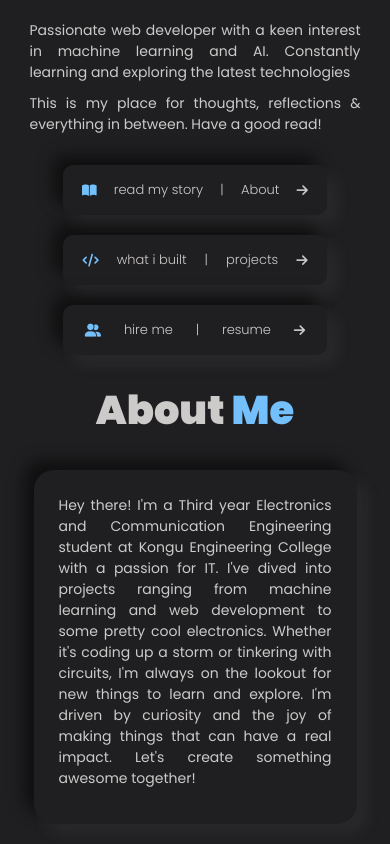
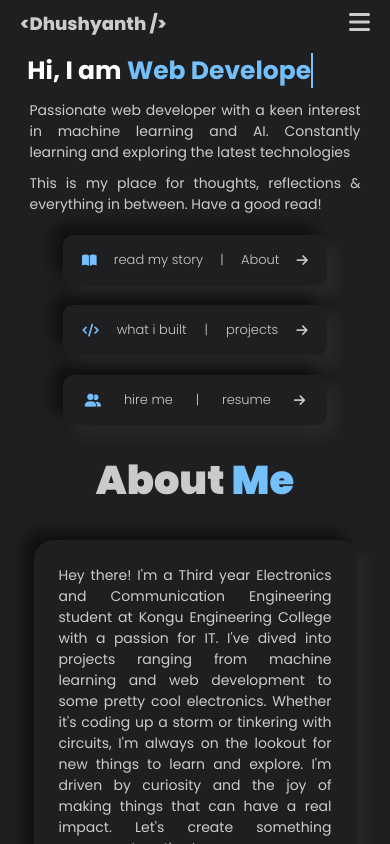
Before and after one commit to DhushyanthRavichandran/Portfolio-ReactJS, a React (Create React App) app: page / in a window 390 px wide. Built offline with nearby package versions, Linux system fonts and the light colour scheme.

Commit message:
navbar added

```diff
--- a/package.json
+++ b/package.json
@@ -11,6 +11,7 @@
     "react": "^18.3.1",
     "react-dom": "^18.3.1",
     "react-scripts": "^5.0.1",
+    "typed.js": "^2.1.0",
     "web-vitals": "^2.1.4"
   },
   "scripts": {
--- a/src/App.css
+++ b/src/App.css
@@ -15,7 +15,9 @@ html, body {
   height: 100%;
 }
 
-
+::-webkit-scrollbar{
+  display: none;
+}
 
 * {
 
@@ -25,61 +27,106 @@ html, body {
  color: rgb(205, 202, 202);
 
 }
-
-
-
+/* Base styles for the navbar */
 .navbar {
-
-  top: 0;
-  width: 100%;
   display: flex;
+  align-items: center;
   justify-content: space-between;
-  align-items: center;
-  padding: 10px;
-  background-color: #1f1f21; /* Set a background color to make it stand out */
-  z-index: 100;
+  padding: 10px 20px;
+  background-color: #1f1f21;
+  color: #fff;
 }
 
-
 .nav-name {
-
+  font-size: 24px;
   font-family: "poppins", sans-serif;
-  font-weight: 700;
-  left: 30px;
-
+  font-weight: 800;
 }
 
 .nav-buttons {
   display: flex;
-  align-items: center;
-
+  gap: 10px;
 }
 
-.navbuttons {
-
-  font-family: "Poppins", sans-serif;
-  color: white;
+.nav-butt {
+  padding: 10px 15px;
   border: none;
-  padding: 10px;
-  margin: 5px;
-  width: 100px;
-  z-index: 10;
-  background-color: #1f1f21;
+  background: none;
+  color: #fff;
+  cursor: pointer;
+  transition: background-color 0.3s, transform 0.3s;
 }
 
-.nightmode {
-  position: relative;
-  border-radius: 50%;
-  border: none;
-  width: 50px;
-  font-size: x-large;
-  padding: 10px;
-  margin: 10px;
-  color: white;
+.nav-butt:hover {
+  background-color: #555;
+  transform: scale(1.1);
 }
+
+/* Responsive styles */
+@media (max-width: 640px) {
+  .nav-buttons {
+    display: none;
+    flex-direction: column;
+    gap: 0;
+  }
+
+  .nav-buttons.show {
+    display: flex;
+    background-color: #333;
+    position: absolute;
+    top: 60px;
+    right: 20px;
+    width: calc(100% - 40px);
+  }
+
+  .nav-butt {
+    padding: 15px;
+    text-align: left;
+    width: 100%;
+  }
+
+  .nav-toggle {
+    display: block;
+    cursor: pointer;
+    font-size: 24px;
+    color: #fff;
+  }
+}
+
+/* For smooth transition */
+.nav-buttons {
+  transition: max-height 0.5s ease-in-out, opacity 0.5s ease-in-out;
+  max-height: 0;
+  opacity: 0;
+  overflow: hidden;
+}
+
+.nav-buttons.show {
+  max-height: 500px;
+  opacity: 1;
+}
+
+/* Hide toggle on larger screens */
+@media (min-width: 641px) {
+  .nav-toggle {
+    display: none;
+  }
+
+  .nav-buttons {
+    display: flex !important;
+    max-height: none;
+    opacity: 1;
+  }
+}
+
+
+
+
 
 .container {
   margin-top: 9%;
+
+  overflow: hidden;
 }
 
 .container .text {
@@ -107,21 +154,22 @@ html, body {
 .container .text.second-text:before {
   content: "";
   position: absolute;
+
   top: 0;
   left: 0;
   height: 100%;
   width: 100%;
-  background-color: #1f1f21;
+  background-color:  #1f1f21;
   border-left: 2px solid #74C0FC;
   animation: name 4s steps(1000000) infinite;
-  overflow: hidden;
+
 }
 
 @keyframes name {
 
   40%,
   60% {
-    left: 100%;
+    left: calc(100% + 4px);
   }
 
   100% {
@@ -216,7 +264,7 @@ html, body {
 }
 
 .About-details{
-  overflow-x: hidden;
+
   display: flex;
   justify-content: space-evenly;
 
@@ -289,7 +337,7 @@ html, body {
 }
 
 .smallintro {
-  overflow-x: hidden;
+
   display: inline-block;
   position: relative;
   z-index: 1;
@@ -323,7 +371,7 @@ html, body {
 
 /* Container styling */
 .container1 {
-  overflow-x: hidden;
+
   margin-top: 0;
   position: relative;
   display: inline-block;
@@ -331,7 +379,7 @@ html, body {
 
 /* Image styling */
 .WrapperImage {
-  overflow-x: hidden;
+
   height: 130px;
   width: 130px;
   padding: 10px;
@@ -343,7 +391,7 @@ html, body {
 
 /* Text styling */
 .txt {
-  overflow-x: hidden;
+
   font-family: "Poppins", sans-serif;
   font-size: 1.2rem;
   font-weight: 500;
@@ -366,7 +414,7 @@ html, body {
 
 /* Wrapper design container styling */
 .Wrapper-design {
-  overflow-x: hidden;
+
   margin: 10px;
   padding: 10px;
   display: flex;
@@ -383,7 +431,7 @@ html, body {
 }
 
 .wrap2 {
-  overflow-x: hidden;
+
   background-color:#1f1f21;
   padding: 10px;
   position: relative;
@@ -417,7 +465,7 @@ html, body {
 
 }
 .straightline{
-  overflow-x: hidden;
+
   padding: 25px;
   height: 81%;
   margin-right: 20px;
@@ -426,7 +474,7 @@ html, body {
   background: linear-gradient(0deg, rgba(244,2,2,1) 0%, rgba(255,190,190,1) 100%);
 }
 .project-img{
-  overflow-x: hidden;
+
   height: 300px;
   width: 450px;
 }
@@ -440,11 +488,11 @@ html, body {
 
 }
 .project-title{
-  overflow-x: hidden;
+
   font-size: 30px;
 }
 .proj{
-  overflow-x: hidden;
+
   display: flex;
   flex-direction: column;
   /* background-color: pink; */
@@ -453,7 +501,7 @@ html, body {
   margin-left: 60PX;
 }
 .box{
-  overflow-x: hidden;
+
   background-color: #74C0FC;
   padding: 5px;
   padding-left: 15px;
@@ -469,6 +517,9 @@ html, body {
 .proj-boxes{
   display: flex;
 
+}
+.project-title{
+  color:#74C0FC ;
 }
 .view-button{
   font-size: larger;
@@ -615,6 +666,16 @@ button{
   background-color: #1f1f21;
 }
 
+
+
+
+
+
+
+
+
+
+
 /* Mobile Viewport Styles */
 @media (max-width: 768px) {
   html, body {
@@ -633,34 +694,27 @@ button{
     align-items: center;
 
   }
-  /* *{
-    overflow-x: hidden  ;
-  } */
 
-   .navbar {
-    display: none;
-    flex-direction: column;
-    align-items: center;
-    padding: 10px;
 
+  .container{
+    width: 100%;
+    position: relative;
+    right: 13%;
+    margin-top: 5px;
   }
-/*
-  .nav-name {
+  .container .text{
+    font-size: 25px;
+    font-weight: 700;
+    text-align: center;
+  }
+
+  .nav-name{
     font-size: 18px;
   }
 
-  .nav-buttons {
-    display: flex;
-    flex-direction: column;
-    align-items: center;
-  }
-
-  .navbuttons {
-    margin: 5px 0;
-  } */
 
   .home-content {
-    padding: 10px;
+
 
     width: 90%;
     position: initial;
--- a/src/components/Home.js
+++ b/src/components/Home.js
@@ -1,12 +1,10 @@
-
-
 
 import React, { useEffect } from "react";
 import AOS from 'aos';
 import 'aos/dist/aos.css';
 
 export const Home = () => {
-
+  const el = React.useRef(null);
   const isDesktop = window.innerWidth >= 768; // example threshold for mobile screens
 
   useEffect(() => {
@@ -61,10 +59,14 @@ export const Home = () => {
 
   return (
     <div id="home">
-      {/* <div className="container">
-        <span className="text first-text">Hi, I am </span>
-        <span className="text second-text"></span>
-      </div> */}
+      <div className="container">
+         <span className="text first-text">Hi, I am </span>
+         <span className="text second-text"></span>
+       </div>
+
+
+
+
       <div className="home-content">
         <p>
           Passionate web developer with a keen interest in machine learning and
--- a/src/components/Navbar.js
+++ b/src/components/Navbar.js
@@ -1,46 +1,45 @@
-import React from 'react';
+import React, { useEffect, useState } from 'react';
 import AOS from 'aos';
 import 'aos/dist/aos.css';
+
 AOS.init();
+
 export const Navbar = () => {
+  const [showNavButtons, setShowNavButtons] = useState(false);
+
   const scrollToSection = (name) => {
+    const element = document.getElementById(name);
+    if (element) {
+      element.scrollIntoView({ behavior: 'smooth' });
+      setShowNavButtons(false); // Close the nav buttons after scrolling
+    }
+  };
 
-    const element=document.getElementById(name);
-    if(element){
-      element.scrollIntoView({behavior:'smooth'})
-    }
+  useEffect(() => {
+    AOS.init();
+  }, []);
+
+  const handleButtonClick = () => {
+    setShowNavButtons(!showNavButtons);
   };
 
   return (
     <div className='navbar'>
-      <div className='nav-name' data-aos="fade-right" data-aos-anchor-placement="top-center" data-aos-duration="1500">
-        <p style={{ fontSize: '24px' }}>&lt;Dhushyanth /&gt;</p>
+      <div className='nav-name'>
+      &lt;Dhushyanth /&gt;
       </div>
-      <div className='nav-buttons' data-aos="fade-left"  data-aos-duration="1500">
-
-        <button className='navbuttons' name='about' onClick={() => scrollToSection('about')}>
-          About </button>
-          <button className='navbuttons' name='home' onClick={() => scrollToSection('Tech')}>
-          Tech</button>
-        <button className='navbuttons' name='projects'
-            onClick={() => scrollToSection('projects')}>
-              Projects</button>
-
-        <button
-          className='navbuttons' name='contact' onClick={() =>scrollToSection('contact')}>
-            Contact
-         </button>
-        <button className='nightmode' name='nightmode'>
-          <i className="fas fa-lightbulb"></i>
-        </button>
+      <div className={`nav-buttons ${showNavButtons ? 'show' : ''}`}>
+        <button className='nav-butt' onClick={() => scrollToSection('about')}>About</button>
+        <button className='nav-butt' onClick={() => scrollToSection('Tech')}>Tech</button>
+        <button className='nav-butt' onClick={() => scrollToSection('projects')}>Projects</button>
+        <button className='nav-butt' onClick={() => scrollToSection('contact')}>Contact</button>
+        <button className='nav-butt'><i className="fa-regular fa-lightbulb"></i></button>
+      </div>
+      <div className="nav-toggle" onClick={handleButtonClick}>
+        <i className={`fa ${showNavButtons ? 'fa-times' : 'fa-bars'}`}></i>
       </div>
     </div>
   );
 };
 
-      //   onClick={() =>
-      //     window.scroll({
-      //     top: 2100,
-      //     behavior: "smooth"
-      // })
-      //     }
+export default Navbar;
```
Also changed, not shown: 1 other file (tests, documents, lock files or other folders).
